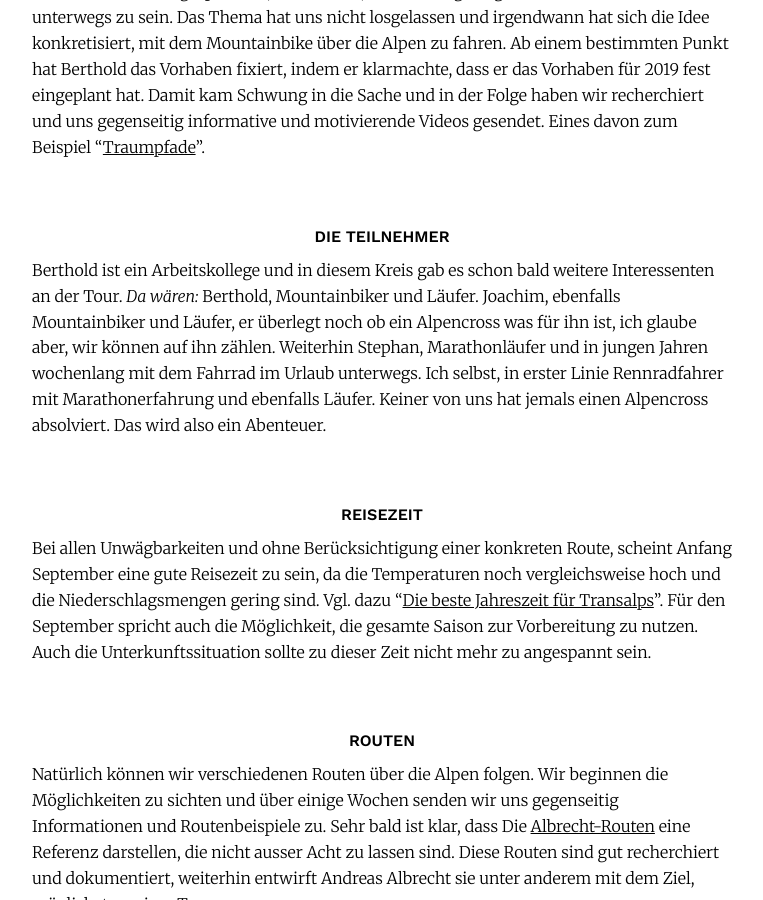
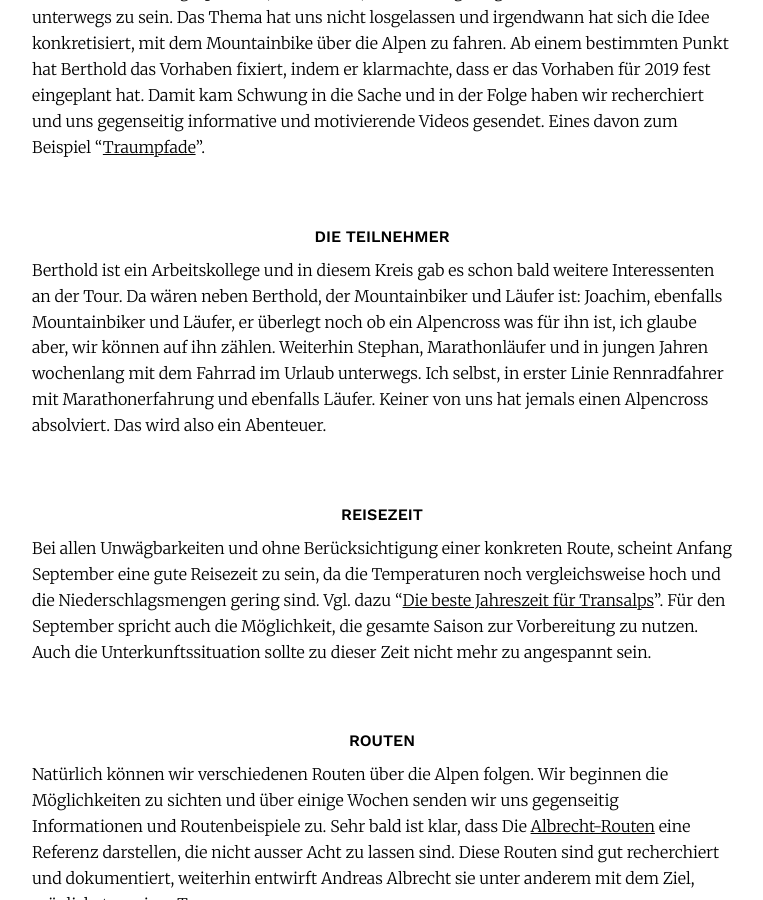
Before and after one commit to ulfschneider/bikepacking, a Jekyll site: the page built from _posts/2018-07-23-alpencross.md, in a window 1280 px wide and 900 px high, scrolled down 1306 px. Shown: the whole window, without its empty margins (258-1021 px from the left). Built offline with Jekyll 4.4.1, drawn with Linux system fonts in a browser that asks for light colours.

```diff
--- a/_posts/2018-07-23-alpencross.md
+++ b/_posts/2018-07-23-alpencross.md
@@ -12,7 +12,7 @@
 Mit Berthold bin ich 2017 eine vom [Rad-Treff Borchen](http://www.rad-treff-borchen.de) organisierte CTF gefahren. Trotz des eher schlechten Wetters hat das großen Spaß gemacht und Monate später haben wir unkonkret darüber gesprochen, wie es wäre, einmal einige Tage mit dem Mountainbike unterwegs zu sein. Das Thema hat uns nicht losgelassen und irgendwann hat sich die Idee konkretisiert, mit dem Mountainbike über die Alpen zu fahren. Ab einem bestimmten Punkt hat Berthold das Vorhaben fixiert, indem er klarmachte, dass er das Vorhaben für 2019 fest eingeplant hat. Damit kam Schwung in die Sache und in der Folge haben wir recherchiert und uns gegenseitig informative und motivierende Videos gesendet. Eines davon zum Beispiel "[Traumpfade](https://www.br.de/mediathek/video/traumpfade-mit-dem-mountainbike-ueber-die-alpen-av:5a3c404bdd95b200180bcb86)".
 
 # Die Teilnehmer
-Berthold ist ein Arbeitskollege und in diesem Kreis gab es schon bald weitere Interessenten an der Tour. *Da wären:* Berthold, Mountainbiker und Läufer. Joachim, ebenfalls Mountainbiker und Läufer, er überlegt noch ob ein Alpencross was für ihn ist, ich glaube aber, wir können auf ihn zählen. Weiterhin Stephan, Marathonläufer und in jungen Jahren wochenlang mit dem Fahrrad im Urlaub unterwegs. Ich selbst, in erster Linie Rennradfahrer mit Marathonerfahrung und ebenfalls Läufer. Keiner von uns hat jemals einen Alpencross absolviert. Das wird also ein Abenteuer.
+Berthold ist ein Arbeitskollege und in diesem Kreis gab es schon bald weitere Interessenten an der Tour. Da wären neben Berthold, der Mountainbiker und Läufer ist: Joachim, ebenfalls Mountainbiker und Läufer, er überlegt noch ob ein Alpencross was für ihn ist, ich glaube aber, wir können auf ihn zählen. Weiterhin Stephan, Marathonläufer und in jungen Jahren wochenlang mit dem Fahrrad im Urlaub unterwegs. Ich selbst, in erster Linie Rennradfahrer mit Marathonerfahrung und ebenfalls Läufer. Keiner von uns hat jemals einen Alpencross absolviert. Das wird also ein Abenteuer.
 
 # Reisezeit
 Bei allen Unwägbarkeiten und ohne Berücksichtigung einer konkreten Route, scheint Anfang September eine gute Reisezeit zu sein, da die Temperaturen noch vergleichsweise hoch und die Niederschlagsmengen gering sind. Vgl. dazu "[Die beste Jahreszeit für Transalps](http://transalpbiker.de/2017/03/08/die-beste-jahreszeit-fuer-transalps/)". Für den September spricht auch die Möglichkeit, die gesamte Saison zur Vorbereitung zu nutzen. Auch die Unterkunftssituation sollte zu dieser Zeit nicht mehr zu angespannt sein.
```
Also changed, not shown: 404.md (+2 -2 lines), 3 other files.
